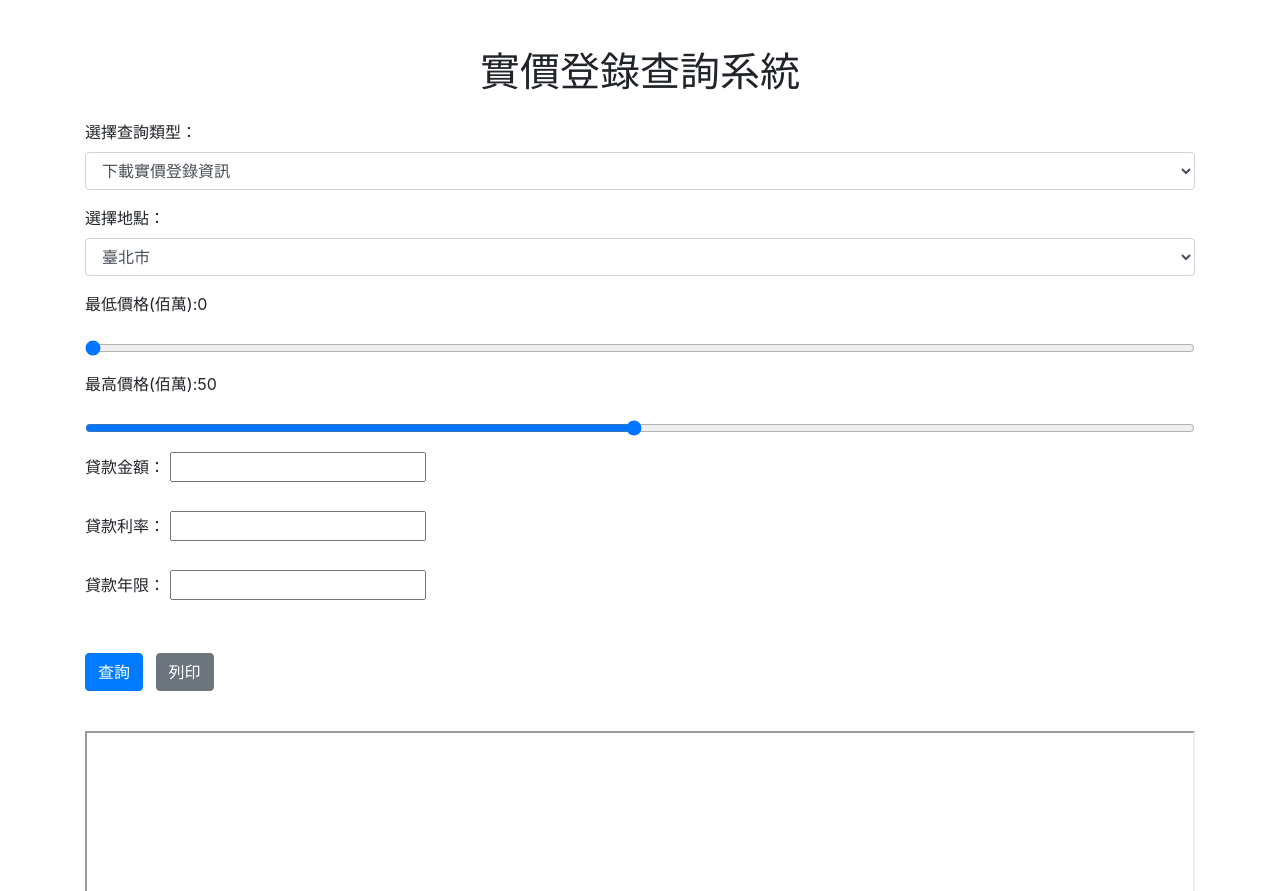
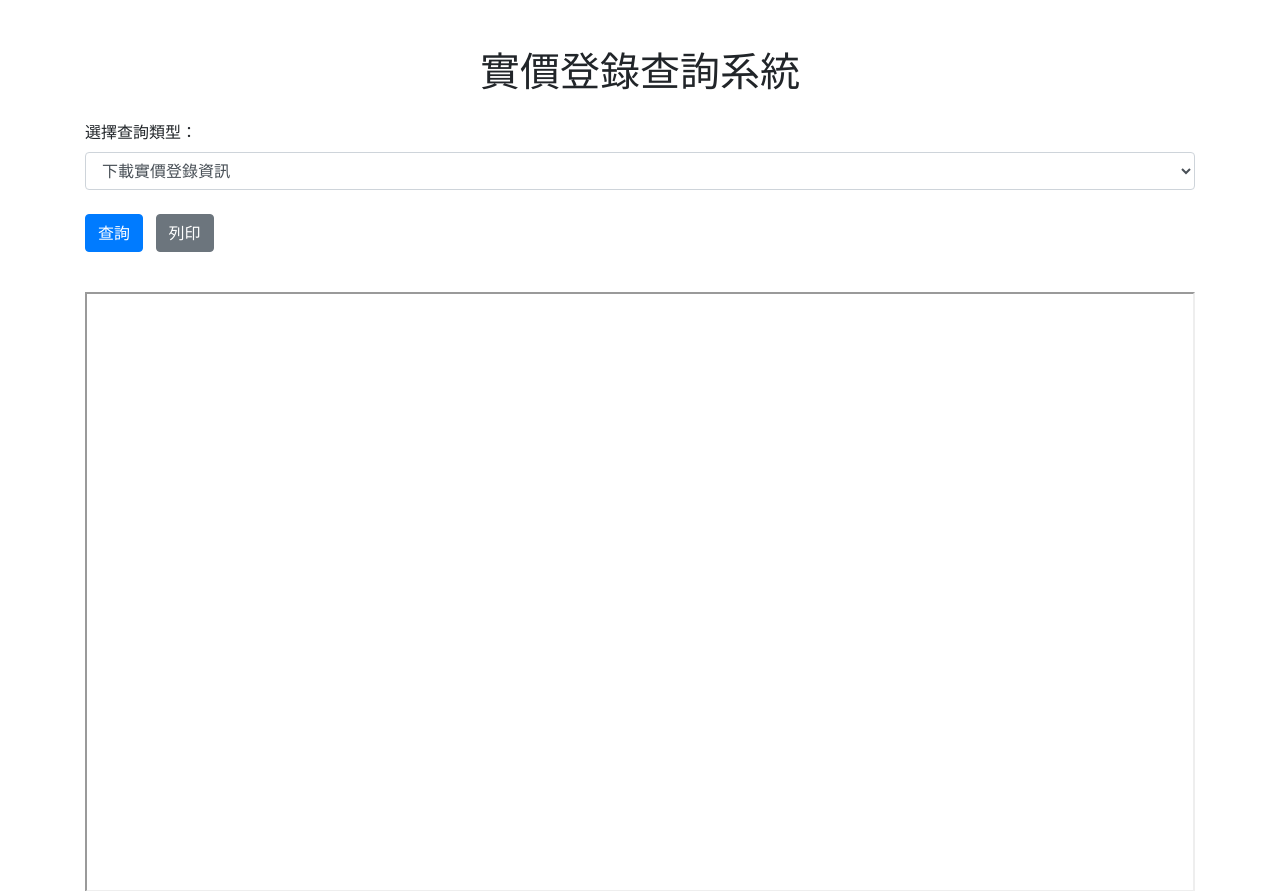
Before and after one commit to 112121931/PY, a Flask app: page / in a window 1280 px wide. Shown: the top 891 px of the page. Run offline with Flask 3, Linux system fonts and the light colour scheme; some libraries are stand-ins or nearby versions.

Commit message:
介面調整為依選項輸入

```diff
--- a/Source/finalwork/main.py
+++ b/Source/finalwork/main.py
@@ -32,13 +32,25 @@ def query():
     查詢，處理query的POST訊息
     '''
     option = request.form.get('option')
-    location = request.form.get('location')
-    min_price = int(request.form.get('min_price_slider', 0))
-    max_price = int(request.form.get('max_price_slider', 0))
 
-    loan_amount = int(request.form.get('loan_amount', 0))
-    annual_interest_rate = float(request.form.get('annual_interest_rate', 0))
-    loan_term_years = int(request.form.get('loan_term_years', 0))
+    # 初始化變數
+    location = None
+    min_price = None
+    max_price = None
+    loan_amount = None
+    annual_interest_rate = None
+    loan_term_years = None
+
+    # 根據選項設置變數
+    if option in ['real_estate', 'real_estate_map', 'news', 'bubbles']:
+        location = request.form.get('location')
+        min_price = int(request.form.get('min_price_slider', 0))
+        max_price = int(request.form.get('max_price_slider', 0))
+
+    if option == 'loancalc':
+        loan_amount = int(request.form.get('loan_amount', 0))
+        annual_interest_rate = float(request.form.get('annual_interest_rate', 0))
+        loan_term_years = int(request.form.get('loan_term_years', 0))
 
     result = ""
     if option == "download_real_estate":
--- a/Source/finalwork/templates/index.html
+++ b/Source/finalwork/templates/index.html
@@ -4,7 +4,6 @@
     <meta charset="UTF-8">
     <meta name="viewport" content="width=device-width, initial-scale=1.0">
     <title>實價登錄查詢系統</title>
-    <!-- 引用 Bootstrap CSS -->
     <link rel="stylesheet" href="https://stackpath.bootstrapcdn.com/bootstrap/4.5.2/css/bootstrap.min.css">
 </head>
 <body>
@@ -13,7 +12,7 @@
         <form id="queryForm" action="/query" method="post" target="result_frame" class="mt-4">
             <div class="form-group">
                 <label for="option">選擇查詢類型：</label>
-                <select id="option" name="option" class="form-control">
+                <select id="option" name="option" class="form-control" onchange="showFields()">
                     <option value="download_real_estate">下載實價登錄資訊</option>
                     <option value="real_estate">查詢指定地點實價登錄資訊</option>
                     <option value="real_estate_map">查詢指定地點實價登錄資訊地圖</option>
@@ -23,9 +22,9 @@
                     <option value="loancalc">貸款計算</option>
                 </select>
             </div>
-            <div class="form-group">
+            <div id="locationFields" class="form-group" style="display: none;">
                 <label for="location">選擇地點：</label>
-                <select id="location" name="location" class="form-control" required>
+                <select id="location" name="location" class="form-control">
                     <option value="臺北市">臺北市</option>
                     <option value="新北市">新北市</option>
                     <option value="桃園市">桃園市</option>
@@ -50,22 +49,20 @@
                     <option value="連江縣">連江縣</option>
                 </select>
             </div>
-            <div class="form-group">
-                <p><label for="min_price_slider">最低價格(佰萬):</label><span id="min_price_Value" name="min_price_Value">0</span></p>
+            <div id="priceFields" class="form-group" style="display: none;">
+                <p><label for="min_price_slider">最低價格(佰萬):</label><span id="min_price_Value">0</span></p>
                 <input type="range" min="0" max="100" value="0" class="form-control-range" id="min_price_slider" name="min_price_slider">
-            </div>
-            <div class="form-group">
-                <p><label for="max_price_slider">最高價格(佰萬):</label><span id="max_price_Value" name="max_price_Value">50</span></p>
+                <p><label for="max_price_slider">最高價格(佰萬):</label><span id="max_price_Value">50</span></p>
                 <input type="range" min="1" max="100" value="50" class="form-control-range" id="max_price_slider" name="max_price_slider">
             </div>
-            <label for="loan_amount">貸款金額：</label>
-            <input type="number" id="loan_amount" name="loan_amount"><br><br>
-
-            <label for="annual_interest_rate">貸款利率：</label>
-            <input type="number" step="0.01" id="annual_interest_rate" name="annual_interest_rate"><br><br>
-
-            <label for="loan_term_years">貸款年限：</label>
-            <input type="number" id="loan_term_years" name="loan_term_years"><br><br>
+            <div id="loanFields" class="form-group" style="display: none;">
+                <label for="loan_amount">貸款金額：</label>
+                <input type="number" id="loan_amount" name="loan_amount" class="form-control"><br>
+                <label for="annual_interest_rate">貸款利率：</label>
+                <input type="number" step="0.01" id="annual_interest_rate" name="annual_interest_rate" class="form-control"><br>
+                <label for="loan_term_years">貸款年限：</label>
+                <input type="number" id="loan_term_years" name="loan_term_years" class="form-control"><br>
+            </div>
             <!-- 下半部 -->
             <div class="form-group mt-4">
                 <button type="submit" class="btn btn-primary">查詢</button>
@@ -85,6 +82,21 @@
                 alert("已完成下載");
             }
         }
+
+        function showFields() {
+            var option = document.getElementById("option").value;
+            document.getElementById("locationFields").style.display = "none";
+            document.getElementById("priceFields").style.display = "none";
+            document.getElementById("loanFields").style.display = "none";
+
+            if (option === "real_estate" || option === "real_estate_map" || option === "news" || option === "bubbles") {
+                document.getElementById("locationFields").style.display = "block";
+                document.getElementById("priceFields").style.display = "block";
+            } else if (option === "loancalc") {
+                document.getElementById("loanFields").style.display = "block";
+            }
+        }
+
         var min_price_slider = document.getElementById("min_price_slider");
         var min_price_output = document.getElementById("min_price_Value");
         min_price_output.innerHTML = min_price_slider.value; // 顯示默認滑動條值
```
